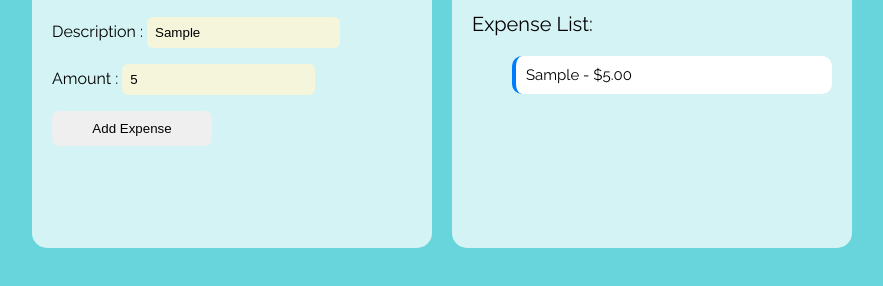
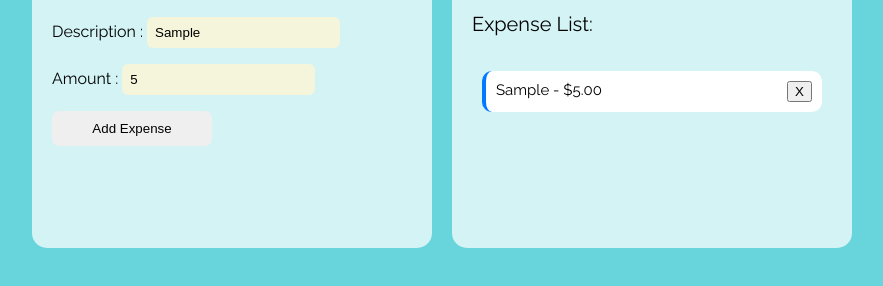
Before and after one commit to Axienator/Expense-Tracker, a plain HTML site: page index.html in a window 1280 px wide. Both pictures are taken after typing "Sample", "5" into the empty fields and a click on the button "Add Expense". Shown: the part 200-486 px from the top of the page, without its empty margins (276-1159 px from the left). Drawn offline with Linux system fonts and the light colour scheme.

Commit message:
Add remove button

```diff
--- a/Assets/script.js
+++ b/Assets/script.js
@@ -11,18 +11,35 @@ const list = document.getElementById('list')
 
 let total = 0
 
-addexpense.addEventListener ('click', x => {
+addexpense.addEventListener ('click', () => {
    const uservalueD = userinputD.value.trim()
    const uservalueA = userinputA.value.trim()
-   if (!uservalueD || !uservalueA) return // I cleaned up the else and instead put the 'return' on this line, it still has the same functionality but more clean.
+   if (!uservalueD || !uservalueA) return
    const additem = document.createElement('li')
-   const useramount = parseFloat(uservalueA).toFixed(2) // added a parseFloat, so that I can turn the input of amount from string into a real number with 2 decimals(.toFixed(2))
+   const removebtn = document.createElement('button')
+   removebtn.textContent = 'X'
+   removebtn.classList.add('remove-btn')
+   const useramount = parseFloat(uservalueA).toFixed(2)
    additem.textContent = `${uservalueD} - $${useramount}`
    list.appendChild(additem)
+   additem.appendChild(removebtn)
+   total += parseFloat(useramount)
 
-   total += parseFloat(useramount)
    totalexpense.textContent = `Total Expenses: $${total.toFixed(2)}`
+      removebtn.addEventListener('click', () => {
+      list.removeChild(additem)
+      total -= parseFloat(useramount)
+      totalexpense.textContent = `Total Expenses: $${total.toFixed(2)}`
+   })
 })
 
 
-// when the expense is added, the total expense should pop up
+
+
+// Things to Add
+
+// the page should start off as only 1 container, when expense is added, the container 2 pops up
+
+// CSS design
+// Money sign inside the amount container
+// Change currency
--- a/Assets/style.css
+++ b/Assets/style.css
@@ -81,6 +81,12 @@ body {
     background-color: aliceblue;
 }
 
+#list {
+    max-height: 150px;
+    overflow-y: auto;
+    padding: 10px;
+}
+
 li {
     list-style-type: none;
     font-size: 15px;
@@ -91,3 +97,8 @@ li {
     border-radius: 10px;
     overflow: hidden;
 }
+
+.remove-btn {
+    float: right;
+    cursor: pointer;
+}
```
Also changed, not shown: index.html (+4 -0 lines).
